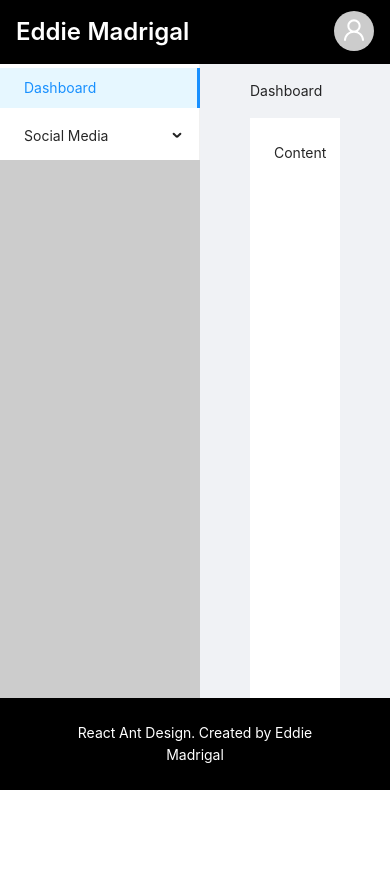
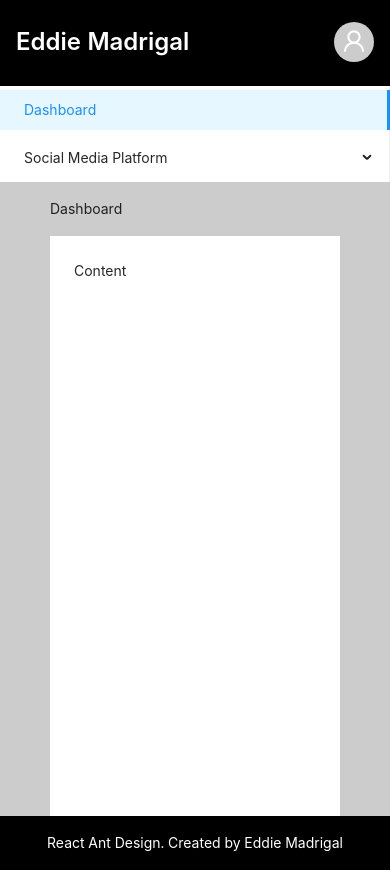
Before and after one commit to eddiemadrigal/react-antdesign-dashboard, a React (Create React App) app: page / in a window 390 px wide. Before the commit the page ends 844 px from the top, so only its background shows below. Built offline with nearby package versions, Linux system fonts and the light colour scheme.

Commit message:
responsive grid component added

```diff
--- a/src/components/App.js
+++ b/src/components/App.js
@@ -1,23 +1,24 @@
 import React from 'react';
-import { Typography, Layout, Avatar, Menu, Breadcrumb } from 'antd';
+import { Typography, Layout, Avatar, Menu, Breadcrumb, Row, Col } from 'antd';
 import { UserOutlined } from '@ant-design/icons';
 import SubMenu from 'antd/lib/menu/SubMenu';
 import './App.css';
 
-const { Header, Footer, Sider, Content } = Layout;
+const { Content } = Layout;
 const { Title } = Typography;
 
 function App() {
 
   return (
     <div className="App">
-      <Layout>
-        <Header style={{ backgroundColor: '#000', color: '#fff', padding: 16}}>
-          <Avatar style={{ float: 'right', marginTop: -5 }} size="large" icon={<UserOutlined />} />
-          <Title level={3} style={{ color: '#fff' }}>Eddie Madrigal</Title>
-        </Header>
-        <Layout>
-          <Sider style={{ backgroundColor: '#ccc' }}>
+      <Row>
+        <Col xs={24} style={{ backgroundColor: '#000', color: '#fff', padding: 16}}>
+          <Avatar style={{ float: 'right', marginTop: 6 }} size="large" icon={<UserOutlined />} />
+          <Title level={3} style={{ color: '#fff', paddingTop: 10 }}>Eddie Madrigal</Title>
+        </Col>
+      </Row>
+      <Row>
+        <Col xs={24} sm={6}>
           <Menu
             defaultSelectedKeys={['dashboard']}
             mode='inline'
@@ -27,7 +28,7 @@ function App() {
             </Menu.Item>
             <SubMenu
               title={
-                  <span>Social Media</span>
+                <span>Social Media Platform</span>
               }>
               <Menu.ItemGroup
                 key='socialmediagroup'
@@ -38,16 +39,27 @@ function App() {
               </Menu.ItemGroup>
             </SubMenu>
           </Menu>
-          </Sider>
+        </Col>
+        <Col xs={24} sm={18} style={{ backgroundColor: '#ccc'}}>
           <Content style={{ padding: '0 50px' }}>
             <Breadcrumb style={{ margin: '16px 0' }}>
               <Breadcrumb.Item>Dashboard</Breadcrumb.Item>
             </Breadcrumb>
             <div style={{ background: '#fff', padding: 24, minHeight: 580 }}>Content</div>
           </Content>
-        </Layout>
-        <Footer style={{ backgroundColor: '#000', color: '#fff', textAlign: 'center' }}>React Ant Design. Created by Eddie Madrigal</Footer>
-      </Layout>
+        </Col>
+      </Row>
+      <Row>
+        <Col xs={24}>
+          <p style={{
+            backgroundColor: '#000'
+            , color: '#fff'
+            , padding: 16
+            , textAlign: 'center' }}>
+              React Ant Design. Created by Eddie Madrigal
+          </p>
+        </Col>
+      </Row>
     </div>
   );
 
```
Also changed, not shown: 21 other files (tests, documents, lock files or other folders). Lines whose indentation alone changed are shown as unchanged.
